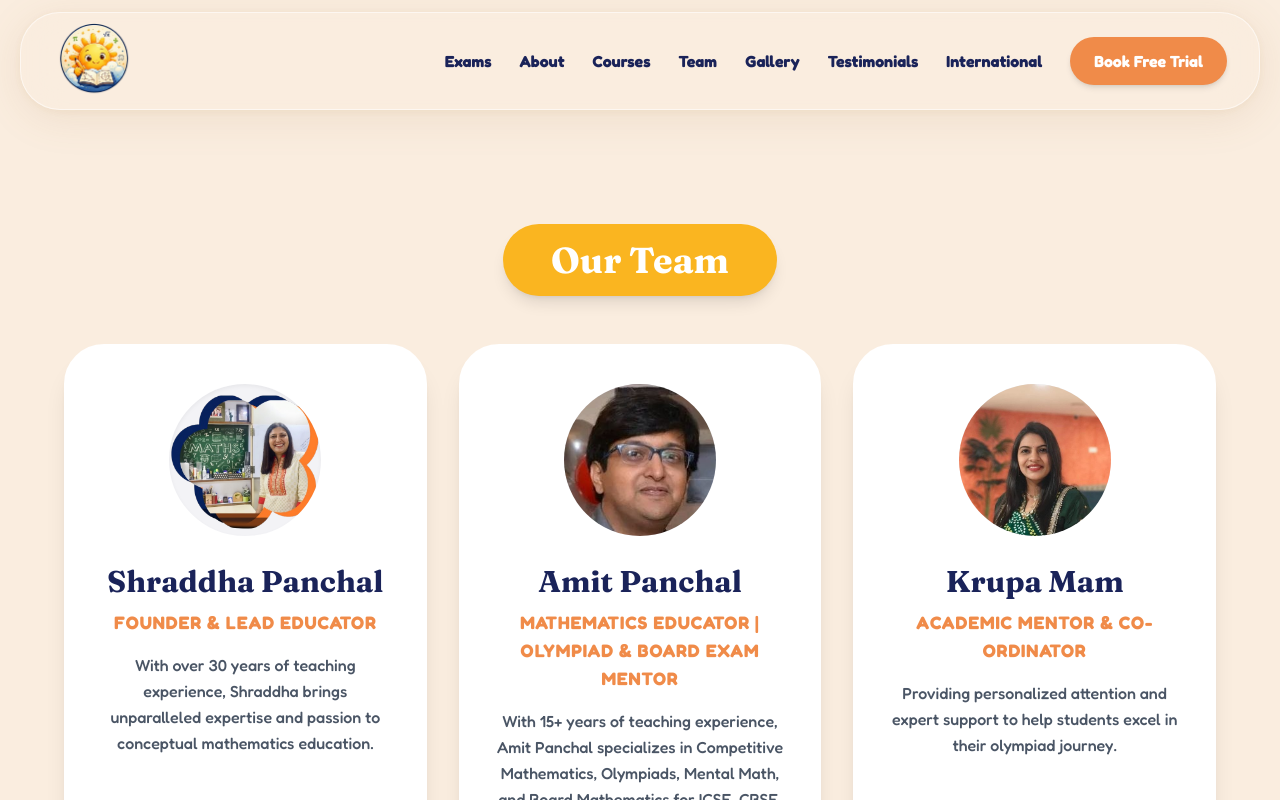
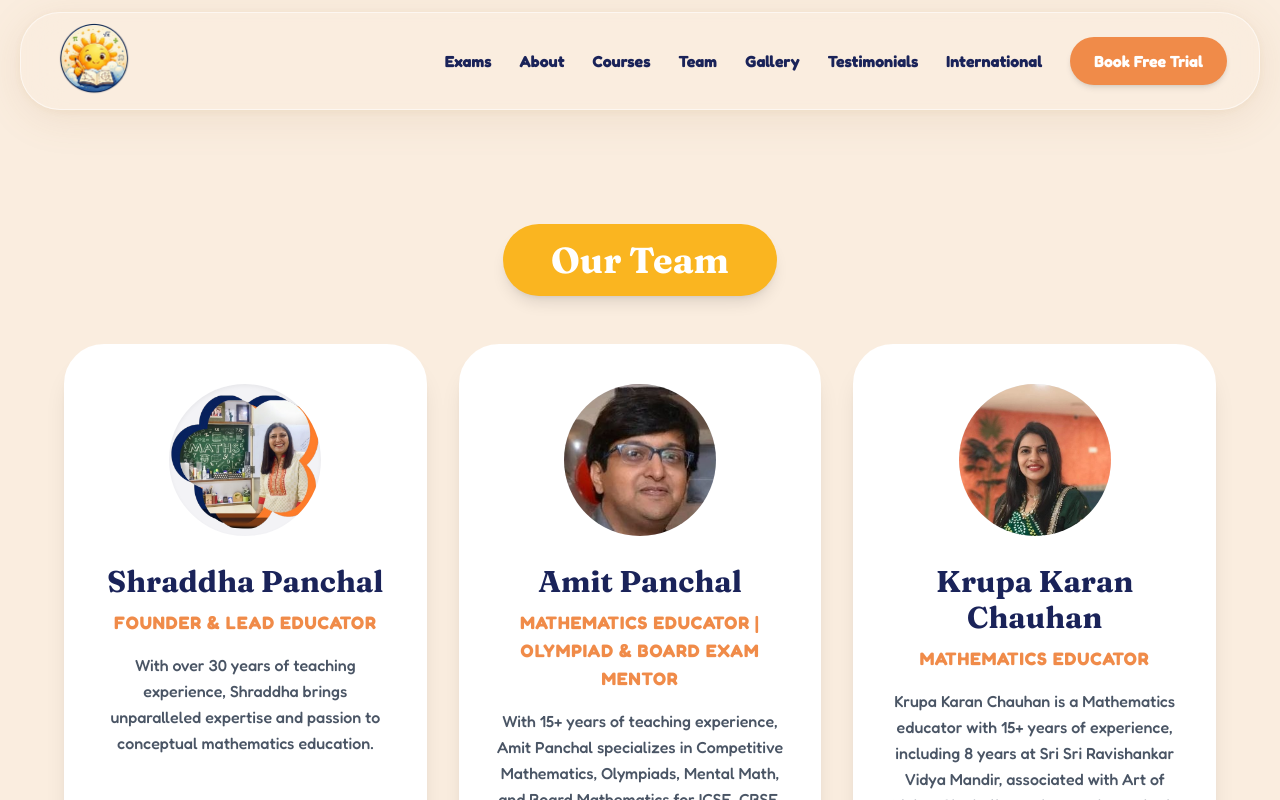
Before and after one commit to mathswithshraddha/website, a Next.js app: page /team in a window 1280 px wide. Shown: the top 800 px of the page. Built offline with nearby package versions, Linux system fonts and the light colour scheme.

Commit message:
Added Krupa Chauhan  Details On the Team PAge

```diff
--- a/components/TeamsSection.tsx
+++ b/components/TeamsSection.tsx
@@ -15,10 +15,10 @@ export default function TeamsSection() {
       description: "With 15+ years of teaching experience, Amit Panchal specializes in Competitive Mathematics, Olympiads, Mental Math, and Board Mathematics for ICSE, CBSE, and IGCSE students. Known for concept clarity, logical thinking, and personalized mentoring, he helps students build confidence, speed, and strong problem-solving skills. Qualification: B.Com, LLB, B.Ed, B.A., M.A.",
     },
     {
-      name: "Krupa Mam",
-      role: "Academic Mentor & Co-Ordinator",
+      name: "Krupa Karan Chauhan",
+      role: "Mathematics Educator",
       image: "/team/krupamam.jpg",
-      description: "Providing personalized attention and expert support to help students excel in their olympiad journey.",
+      description: "Krupa Karan Chauhan is a Mathematics educator with 15+ years of experience, including 8 years at Sri Sri Ravishankar Vidya Mandir, associated with Art of Living. She believes that mathematics is not just about numbers, but about developing logical thinking, confidence, and problem-solving skills. Her teaching approach focuses on making maths simple, engaging, and enjoyable for every student. Qualification: B.Sc., B.Ed., MA.Ed.",
     }
   ];
 
```
Also changed, not shown: public/llms-full.txt.
